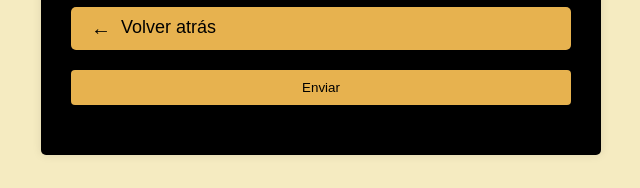
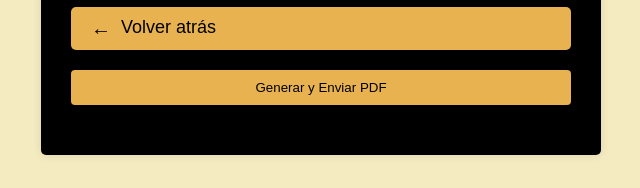
Before and after one commit to yubigerman/web, a plain HTML site: page solisitud.html in a window 1280 px wide. Shown: the part 629-817 px from the top of the page, 319-959 px from the left. Drawn offline with Linux system fonts and the light colour scheme.

Commit message:
Update solisitud.html

```diff
--- a/solisitud.html
+++ b/solisitud.html
@@ -40,7 +40,7 @@
             <span class="arrow">←</span><center> Volver atrás</center>
         </button>
 <br>
-   <button id="download">Enviar</button>
+<button id="generate-and-send">Generar y Enviar PDF</button>
 
     </form>
 
```
